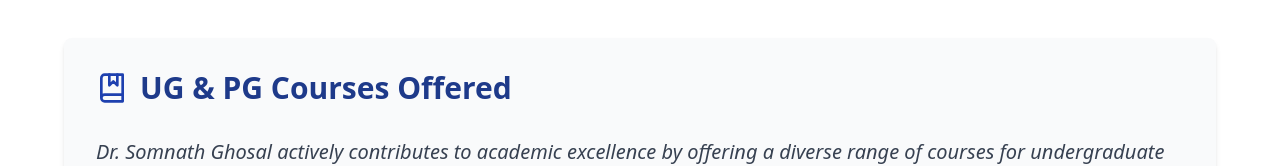
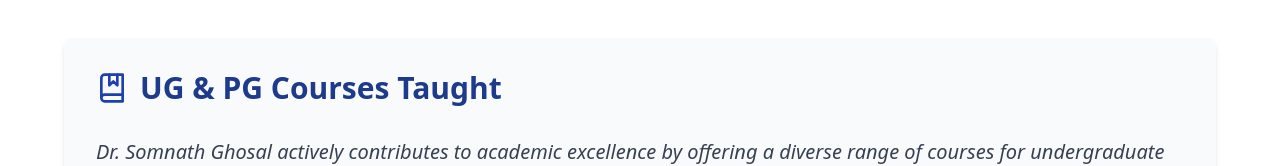
Before and after one commit to Somnathghosal/Website-Redesign-Anurag, a React (Vite) app: page /about in a window 1280 px wide. Shown: the part 728-894 px from the top of the page. Built offline with nearby package versions, Linux system fonts and the light colour scheme.

Commit message:
Update AboutPage.tsx

```diff
--- a/src/pages/AboutPage.tsx
+++ b/src/pages/AboutPage.tsx
@@ -169,7 +169,7 @@ const AboutPage = () => {
           <div className="flex items-center mb-8">
             <BookMarked className="h-8 w-8 text-blue-800 mr-3" />
             <h2 className="text-3xl font-bold text-blue-900">
-              UG & PG Courses Offered
+              UG & PG Courses Taught
             </h2>
           </div>
           <p className="text-gray-700 mb-6 italic text-xl">
```
